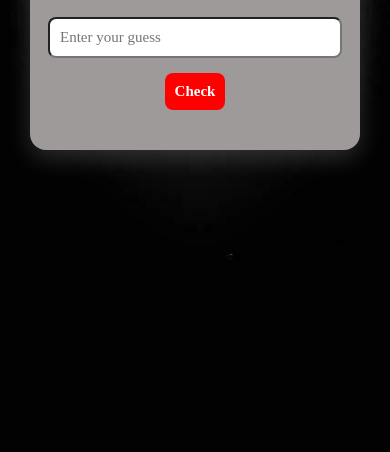
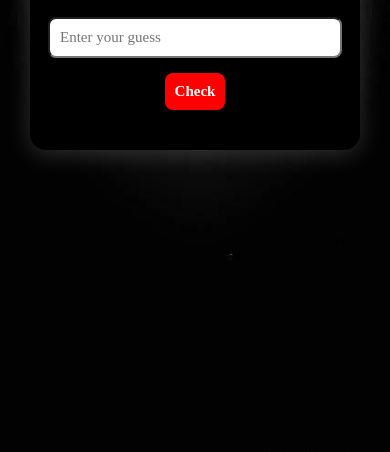
Before and after one commit to ayeshanoor-codes/number-guessing-game, a plain HTML site: page index.html in a window 390 px wide. Shown: the part 392-844 px from the top of the page. Drawn offline with Linux system fonts and the light colour scheme.

Commit message:
commit all

```diff
--- a/style.css
+++ b/style.css
@@ -103,7 +103,9 @@ body {
         max-width: 330px;
         padding: 22px 18px;
         backdrop-filter: blur(10px);
-        box-shadow: 0 8px 25px rgba(221, 219, 219, 0.2);
+        box-shadow: 0 4px 25px rgba(233, 229, 229, 0.2);
+        background-color: black;
+
 }
 
 
```
